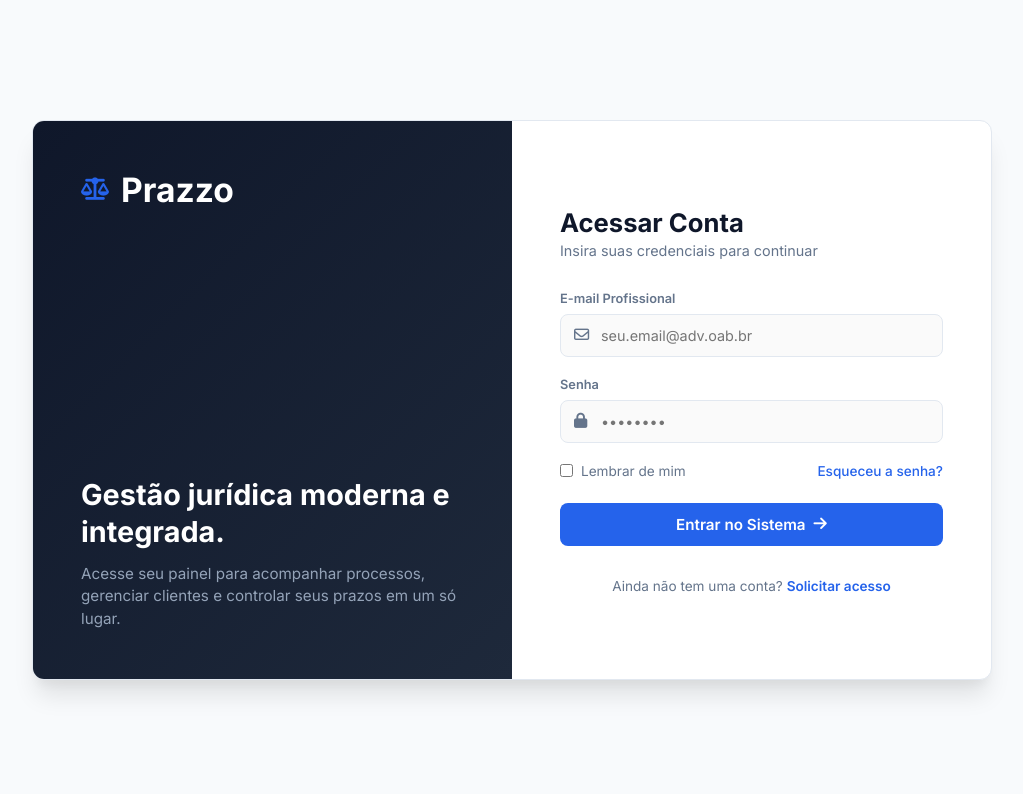
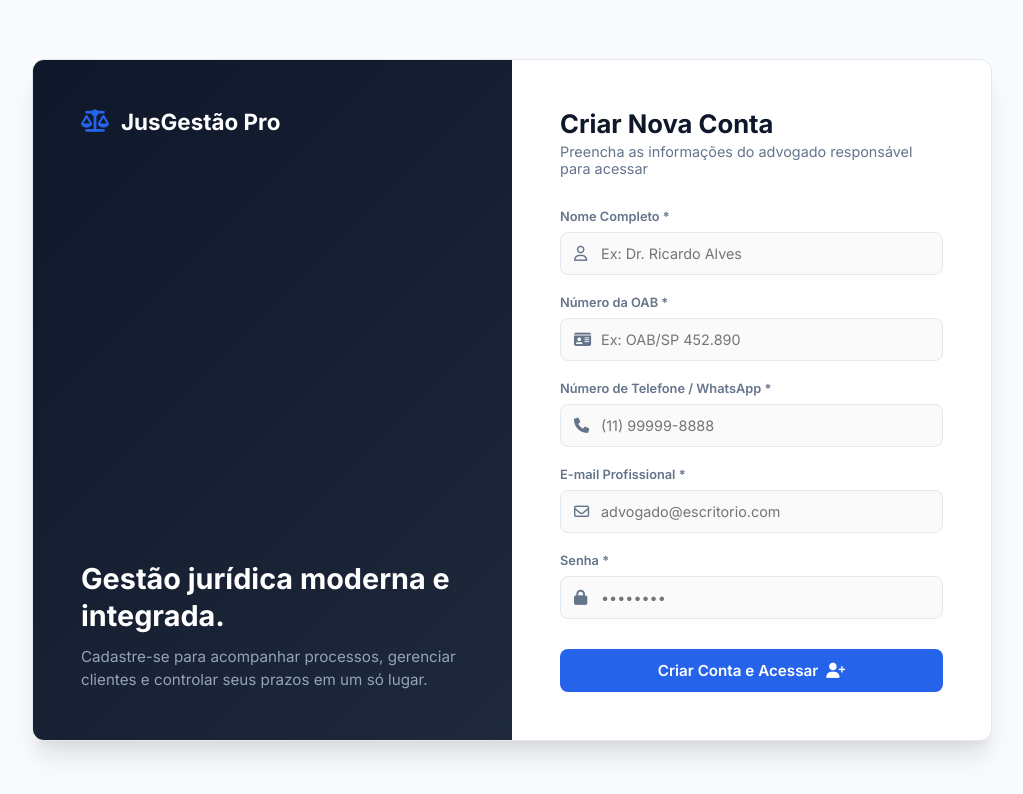
Before and after one commit to RobotGut/Prazzo, a plain HTML site: page login/index.html in a window 1280 px wide. Shown: the whole page, without its empty margins (128-1151 px from the left). Drawn offline with Linux system fonts and the light colour scheme.

```diff
--- a/login/index.html
+++ b/login/index.html
@@ -3,7 +3,7 @@
 <head>
     <meta charset="UTF-8">
     <meta name="viewport" content="width=device-width, initial-scale=1.0">
-    <title>Login - Prazzo</title>
+    <title>Criar Conta - JusGestão Pro</title>
     <link rel="preconnect" href="https://fonts.googleapis.com">
     <link rel="preconnect" href="https://fonts.gstatic.com" crossorigin>
     <link href="https://fonts.googleapis.com/css2?family=Inter:wght@400;500;600;700&display=swap" rel="stylesheet">
@@ -16,56 +16,68 @@
         <div class="login-banner">
             <div class="brand">
                 <i class="fa-solid fa-scale-balanced"></i>
-                <span> <h2>Prazzo</h2></span>
+                <span>JusGestão Pro</span>
             </div>
             <div class="banner-text">
                 <h2>Gestão jurídica moderna e integrada.</h2>
-                <p>Acesse seu painel para acompanhar processos, gerenciar clientes e controlar seus prazos em um só lugar.</p>
+                <p>Cadastre-se para acompanhar processos, gerenciar clientes e controlar seus prazos em um só lugar.</p>
             </div>
         </div>
 
         <div class="login-card">
             <div class="login-header">
-                <h1>Acessar Conta</h1>
-                <p>Insira suas credenciais para continuar</p>
+                <h1>Criar Nova Conta</h1>
+                <p>Preencha as informações do advogado responsável para acessar</p>
             </div>
 
-            <form id="loginForm" onsubmit="handleLogin(event)">
+            <form id="registerForm" onsubmit="handleRegister(event)">
                 <div class="form-group">
-                    <label for="loginEmail">E-mail Profissional</label>
+                    <label for="regName">Nome Completo *</label>
                     <div class="input-icon-wrapper">
-                        <i class="fa-regular fa-envelope"></i>
-                        <input type="email" id="loginEmail" class="form-control" placeholder="seu.email@adv.oab.br" required>
+                        <i class="fa-regular fa-user"></i>
+                        <input type="text" id="regName" class="form-control" placeholder="Ex: Dr. Ricardo Alves" required>
                     </div>
                 </div>
 
                 <div class="form-group">
-                    <label for="loginPassword">Senha</label>
+                    <label for="regOab">Número da OAB *</label>
                     <div class="input-icon-wrapper">
-                        <i class="fa-solid fa-lock"></i>
-                        <input type="password" id="loginPassword" class="form-control" placeholder="••••••••" required>
+                        <i class="fa-solid fa-id-card"></i>
+                        <input type="text" id="regOab" class="form-control" placeholder="Ex: OAB/SP 452.890" required>
                     </div>
                 </div>
 
-                <div class="form-options">
-                    <label class="remember-me">
-                        <input type="checkbox" id="rememberMe">
-                        <span>Lembrar de mim</span>
-                    </label>
-                    <a href="#" class="forgot-password" onclick="alert('Instruções de recuperação enviadas para o e-mail cadastrado.')">Esqueceu a senha?</a>
+                <div class="form-group">
+                    <label for="regPhone">Número de Telefone / WhatsApp *</label>
+                    <div class="input-icon-wrapper">
+                        <i class="fa-solid fa-phone"></i>
+                        <input type="text" id="regPhone" class="form-control" placeholder="(11) 99999-8888" required>
+                    </div>
                 </div>
 
-                <button type="submit" class="btn btn-primary btn-block">
-                    Entrar no Sistema <i class="fa-solid fa-arrow-right"></i>
+                <div class="form-group">
+                    <label for="regEmail">E-mail Profissional *</label>
+                    <div class="input-icon-wrapper">
+                        <i class="fa-regular fa-envelope"></i>
+                        <input type="email" id="regEmail" class="form-control" placeholder="advogado@escritorio.com" required>
+                    </div>
+                </div>
+
+                <div class="form-group">
+                    <label for="regPassword">Senha *</label>
+                    <div class="input-icon-wrapper">
+                        <i class="fa-solid fa-lock"></i>
+                        <input type="password" id="regPassword" class="form-control" placeholder="••••••••" required>
+                    </div>
+                </div>
+
+                <button type="submit" class="btn btn-primary btn-block" style="margin-top: 10px;">
+                    Criar Conta e Acessar <i class="fa-solid fa-user-plus"></i>
                 </button>
             </form>
-
-            <div class="login-footer">
-                <p>Ainda não tem uma conta? <a href="#" onclick="alert('Entre em contato com o suporte para criar seu acesso.')">Solicitar acesso</a></p>
-            </div>
         </div>
     </main>
 
-<script src="script.js"></script>
+    <script src="script.js"></script>
 </body>
 </html>
--- a/login/script.js
+++ b/login/script.js
@@ -1,5 +1,17 @@
-function handleLogin(event) {
+function handleRegister(event) {
     event.preventDefault();
-    // Redireciona o usuário para o painel principal
+
+    // 1. Captura as 4 variáveis preenchidas no formulário
+    const userAccount = {
+        name: document.getElementById('regName').value,
+        oab: document.getElementById('regOab').value,
+        phone: document.getElementById('regPhone').value,
+        email: document.getElementById('regEmail').value
+    };
+
+    // 2. Salva no localStorage (disponibilizando para qualquer página do mesmo domínio)
+    localStorage.setItem('jusgestao_perfil', JSON.stringify(userAccount));
+
+    // 3. Redireciona para o painel principal
     window.location.href = '../index.html';
 }
```
Also changed, not shown: script.js (+95 -56 lines), login/style.css (line endings or trailing spaces).
